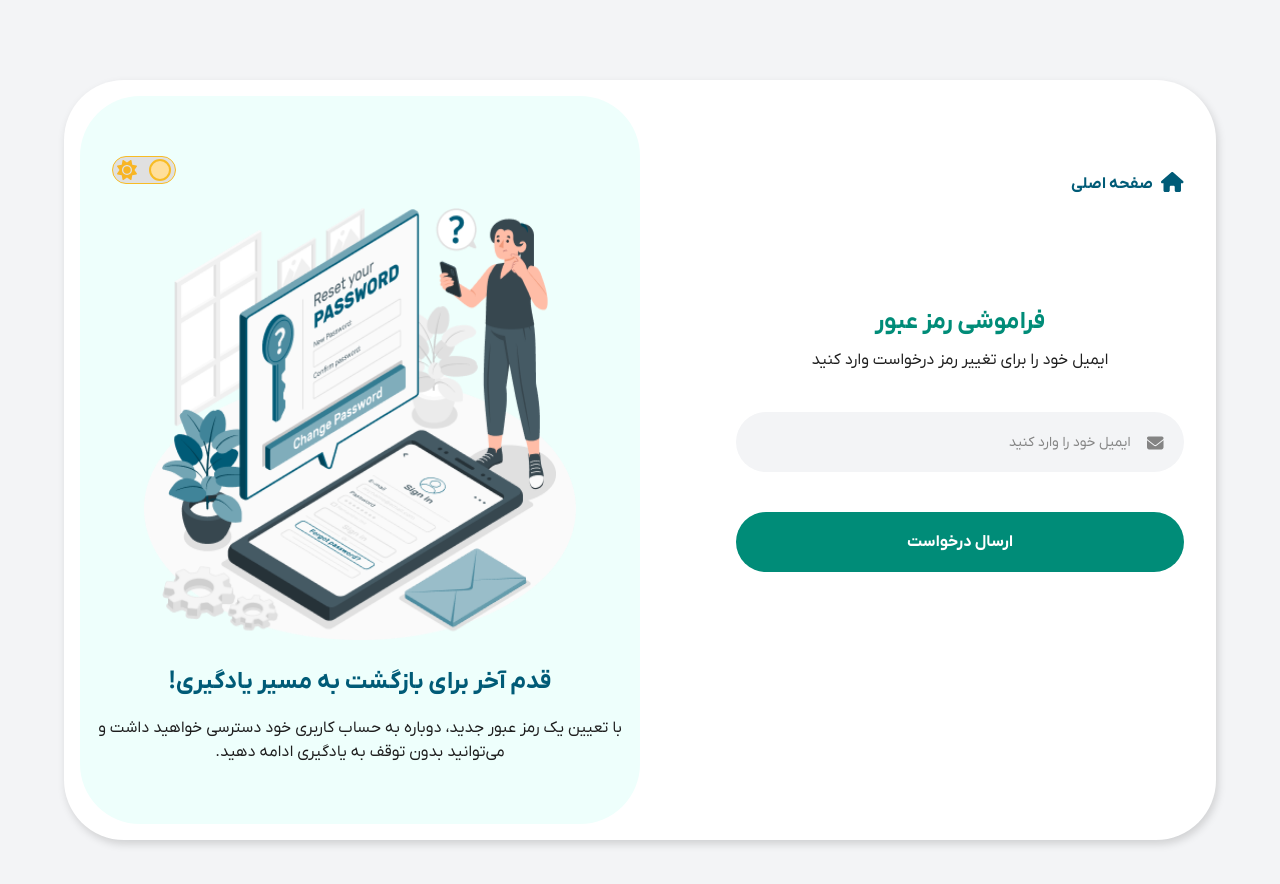
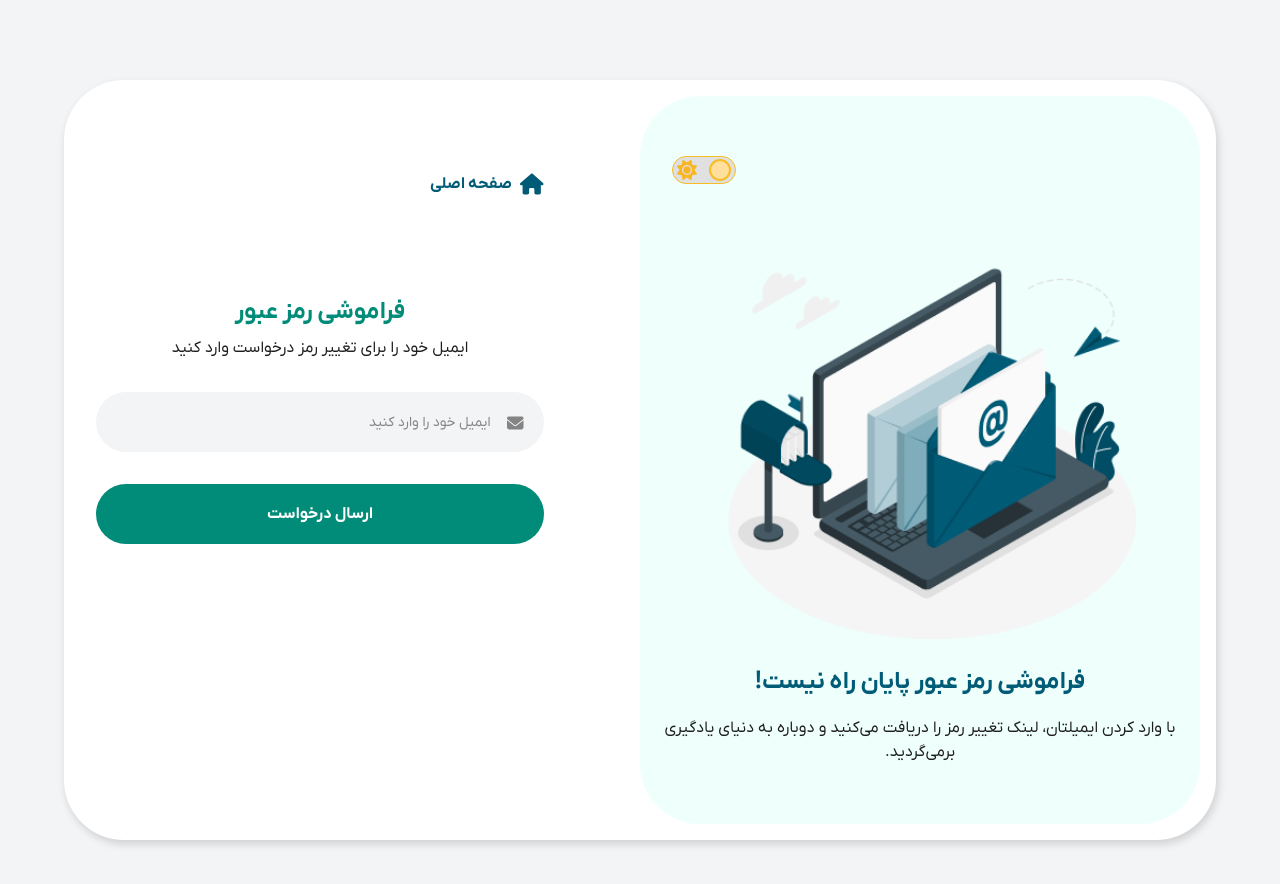
Before and after one commit to mahdiimnzr/Logic_Flow, a React (Vite) app: page /Auth/ResetPassword/ResetPassInFormation in a window 1280 px wide. Shown: the top 884 px of the page. Built offline with nearby package versions, Linux system fonts and the light colour scheme.

Commit message:
feature/auth: bind reset password to api

```diff
--- a/package.json
+++ b/package.json
@@ -11,6 +11,7 @@
   },
   "dependencies": {
     "@fontsource-variable/geist": "^5.2.9",
+    "@reduxjs/toolkit": "^2.12.0",
     "@tailwindcss/vite": "^4.3.0",
     "@tanstack/react-query": "^5.100.14",
     "axios": "^1.16.1",
@@ -18,12 +19,15 @@
     "clsx": "^2.1.1",
     "debounce": "^3.0.0",
     "formik": "^2.4.9",
+    "i18next": "^26.3.0",
     "input-otp": "^1.4.2",
     "lucide-react": "^1.16.0",
     "radix-ui": "^1.4.3",
     "react": "^19.2.6",
     "react-dom": "^19.2.6",
+    "react-i18next": "^17.0.8",
     "react-parallax-tilt": "^1.7.328",
+    "react-redux": "^9.3.0",
     "react-router-dom": "^7.15.1",
     "react-toastify": "^11.1.0",
     "shadcn": "^4.8.1",
--- a/src/app/AppProvider.jsx
+++ b/src/app/AppProvider.jsx
@@ -5,11 +5,14 @@ import router from "./router/routes";
 import { Bounce, ToastContainer } from "react-toastify";
 import queryClient from "@/config/queryClient";
 import ThemeContext from "./context/ThemeContext";
+import { Provider } from "react-redux";
+import store from "./store/store";
 
 const AppProvider = () => {
   const [theme, setTheme] = useState(false);
   return (
     <Suspense fallback={<div>IsLoading</div>}>
+      <Provider store={store}>
         <QueryClientProvider client={queryClient}>
           <ThemeContext.Provider value={{ theme, setTheme }}>
             <div
@@ -36,6 +39,7 @@ const AppProvider = () => {
             </div>
           </ThemeContext.Provider>
         </QueryClientProvider>
+      </Provider>
     </Suspense>
   );
 };
--- a/src/app/router/auth.route.jsx
+++ b/src/app/router/auth.route.jsx
@@ -29,7 +29,7 @@ const authRoute = [
             element: <ResetPassInFormation />,
           },
           {
-            path: "/Auth/ResetPassword/NewPassword/:veriFyCode",
+            path: "/Auth/ResetPassword/NewPassword/:verifyCode",
             element: <NewPassword />,
           },
         ],
--- /dev/null
+++ b/src/app/store/actions.js
@@ -0,0 +1,3 @@
+import authSlice from "./slices/authSlice";
+
+export const { updateResetPass } = authSlice.actions;
--- /dev/null
+++ b/src/app/store/slices/authSlice.js
@@ -0,0 +1,17 @@
+import { createSlice } from "@reduxjs/toolkit";
+
+const authSlice = createSlice({
+  name: "authSlice",
+  initialState: {
+    resetPass: {
+      gmail: "",
+    },
+  },
+  reducers: {
+    updateResetPass: (state, action) => {
+      state.resetPass.gmail = action.payload;
+    },
+  },
+});
+
+export default authSlice;
--- /dev/null
+++ b/src/app/store/store.js
@@ -0,0 +1,8 @@
+import { configureStore } from "@reduxjs/toolkit";
+import authSlice from "./slices/authSlice";
+
+const store = configureStore({
+  reducer: { authSlice: authSlice.reducer },
+});
+
+export default store;
--- a/src/components/organisms/auth/Login.jsx
+++ b/src/components/organisms/auth/Login.jsx
@@ -11,7 +11,9 @@ const Login = () => {
   const [whichStep, setWhichStep] = useState("Step1");
   const [SignUpParams, setSignUpParams] = useState({ phoneOrGmail: "" });
   return (
-    <div className={`w-full flex flex-col md:flex-row p-4 justify-end xl:gap-24 lg:gap-15 md:gap-6 gap-10`}>
+    <div
+      className={`w-full flex flex-col md:flex-row p-4 justify-end xl:gap-24 lg:gap-15 md:gap-6 gap-10`}
+    >
       <div
         className={`h-full lg:w-4/10 md:w-5/10 w-full flex flex-col justify-between`}
       >
@@ -31,7 +33,7 @@ const Login = () => {
         )}
       </div>
       <div
-        className={`md:w-5/10 px-8 lg:py-15 md:py-10 py-5 bg-light-green relative md:rounded-[60px] rounded-[30px] flex flex-col items-center gap-6 text-center`}
+        className={`md:w-5/10 px-8 lg:py-15 md:py-10 py-5 bg-light-green relative md:rounded-[60px] rounded-[30px] md:flex hidden flex-col items-center gap-6 text-center`}
       >
         <ThemeSlide
           theme={theme}
--- a/src/components/organisms/auth/Register.jsx
+++ b/src/components/organisms/auth/Register.jsx
@@ -28,7 +28,7 @@ const Register = () => {
         )}
       </div>
       <div
-        className={`md:w-5/10 px-8 lg:py-15 md:py-10 py-5 bg-light-green relative md:rounded-[60px] rounded-[30px] flex flex-col items-center gap-6 text-center`}
+        className={`md:w-5/10 px-8 lg:py-15 md:py-10 py-5 bg-light-green relative md:rounded-[60px] rounded-[30px] md:flex hidden flex-col items-center gap-6 text-center`}
       >
         <ThemeSlide
           theme={theme}
--- a/src/components/organisms/auth/ResetPassword.jsx
+++ b/src/components/organisms/auth/ResetPassword.jsx
@@ -3,29 +3,33 @@ import ThemeSlide from "@/components/molecules/theme/ThemeSlide";
 import ResetPassword1 from "../../../assets/images/Reset Password1.png";
 import ResetPassword2 from "../../../assets/images/Reset Password2.png";
 import { useContext } from "react";
-
 import { Outlet, useLocation } from "react-router-dom";
 
 const ResetPassword = () => {
   const { theme, setTheme } = useContext(ThemeContext);
   const { pathname } = useLocation();
-  // const [SignUpParams, setSignUpParams] = useState({});
   return (
-    <div className="  w-full flex flex-col md:flex-row  p-4 justify-end xl:gap-24 lg:gap-20 md:gap-15 gap-3">
-      <div className={`h-full md:w-4/10 w-full flex flex-col justify-between`}>
+    <div
+      className={`w-full flex flex-col md:flex-row-reverse p-4 justify-end xl:gap-24 lg:gap-15 md:gap-6 gap-10`}
+    >
+      <div
+        className={`h-full lg:w-4/10 md:w-5/10 w-full flex flex-col justify-between`}
+      >
         <Outlet />
       </div>
       <div
-        className={` md:w-5/10 px-8 py-15 bg-light-green relative rounded-[60px] flex flex-col items-center gap-6`}
+        className={`md:w-5/10 px-8 lg:py-15 md:py-10 py-5 bg-light-green relative md:rounded-[60px] rounded-[30px] md:flex flex-col items-center gap-6 text-center hidden`}
       >
         <ThemeSlide
           theme={theme}
           setTheme={setTheme}
-          className={`self-end h-7`}
+          className={`self-end md:flex hidden`}
         />
         <img
           src={
-            pathname == "/Auth/ResetPassword" ? ResetPassword1 : ResetPassword2
+            pathname == "/Auth/ResetPassword/ResetPassInFormation"
+              ? ResetPassword1
+              : ResetPassword2
           }
           className={`xl:size-108 lg:size-78 md:size-55`}
         />
@@ -33,14 +37,14 @@ const ResetPassword = () => {
           <h2
             className={`text-green-dark xl:text-[24px] lg:text-[20px] md:text-[16px] font-bold  `}
           >
-            {pathname == "/Auth/ResetPassword"
+            {pathname == "/Auth/ResetPassword/ResetPassInFormation"
               ? "فراموشی رمز عبور پایان راه نیست!"
               : "قدم آخر برای بازگشت به مسیر یادگیری!"}
           </h2>
           <p
             className={`text-default-black xl:text-[16px] lg:text-[15px] md:text-[13px] xl:w-132.5 md:w-80 text-center`}
           >
-            {pathname == "/Auth/ResetPassword"
+            {pathname == "/Auth/ResetPassword/ResetPassInFormation"
               ? " با وارد کردن ایمیلتان، لینک تغییر رمز را دریافت می‌کنید و دوباره به دنیای یادگیری برمی‌گردید."
               : " با تعیین یک رمز عبور جدید، دوباره به حساب کاربری خود دسترسی خواهید داشت و می‌توانید بدون توقف به یادگیری ادامه دهید."}
           </p>
--- a/src/components/organisms/auth/ResetPassword/ResetPassInFormation.jsx
+++ b/src/components/organisms/auth/ResetPassword/ResetPassInFormation.jsx
@@ -7,20 +7,29 @@ import Button from "../../../atoms/Buttons/Button";
 import EmailIcon from "@/core/icons/EmailIcon";
 import { ResetPassInFormations } from "@/core/services/api/auth/auth.service";
 import { toast } from "react-toastify";
+import ThemeSlide from "@/components/molecules/theme/ThemeSlide";
+import { useContext } from "react";
+import ThemeContext from "@/app/context/ThemeContext";
+import { useDispatch } from "react-redux";
+import { updateResetPass } from "@/app/store/actions";
 
 const validationSchema = Yup.object({
-  phoneOrGmail: Yup.string().required("ایمیل وارد شده معتبر نیست!"),
+  email: Yup.string()
+    .trim()
+    .email("ایمیل وارد شده معتبر نیست!")
+    .required("ایمیل وارد شده معتبر نیست!"),
 });
 const ResetPassInFormation = () => {
   const navigate = useNavigate();
-
+  const dispatch = useDispatch();
+  const { theme, setTheme } = useContext(ThemeContext);
   const handleSubmit = async (value) => {
     const response = await ResetPassInFormations(value);
     if (response.data.success) {
-      toast.success("حساب کاربری شما با موفقیت ایجاد شد.");
-      navigate("/Auth/ResetPassword/NewPassword/:veriFyCode", {
-        state: value.email,
-      });
+      toast.success(response.data.message);
+      navigate("/Auth/ResetPassword/NewPassword/000000");
+      dispatch(updateResetPass(value.email));
+      localStorage.setItem("email", JSON.stringify(value.email));
     } else {
       toast.error(response.data.message);
     }
@@ -39,41 +48,48 @@ const ResetPassInFormation = () => {
       {({ errors }) => (
         <Form>
           <div
-            className={`flex flex-col xl:gap-27 lg:gap-23 gap-12 md:pt-19 pt-8`}
+            className={`flex flex-col xl:gap-25 lg:gap-20 sm:gap-15 gap-10 xl:pt-19 lg:pt-15 md:pt-10 pt-2`}
           >
-            <Link to={"/"} className={`flex gap-2 cursor-pointer`}>
-              <HomeIcon />
-              <span className={`text-green-dark text-3.5 font-bold`}>
+            <div className={`flex items-center justify-between w-full`}>
+              <Link to={"/"} className={`flex gap-2`}>
+                <HomeIcon className={`xl:size-6 sm:size-5 size-4`} />
+                <p
+                  className={`text-green-dark xl:text-base sm:text-[14px] text-[12px] font-bold`}
+                >
                   صفحه اصلی
-              </span>
+                </p>
               </Link>
-            <div className={`flex flex-col gap-10`}>
-              <div className={`flex flex-col gap-2 text-center cursor-pointer`}>
-                {" "}
+              <ThemeSlide
+                theme={theme}
+                setTheme={setTheme}
+                className={`flex md:hidden`}
+              />
+            </div>
+            <div className={`flex flex-col xl:gap-8 lg:gap-4 gap-5`}>
+              <div className={`flex flex-col gap-2 text-center`}>
                 <span
-                  className={`text-green-primary xl:text-[24px] lg:text-[20px] md:text-[16px] font-bold `}
+                  className={`text-green-primary xl:text-2xl lg:text-[18px] md:text-base text-[14px] font-bold text-center`}
                 >
                   فراموشی رمز عبور
                 </span>
                 <span
-                  className={`xl:text-[16px] lg:text-[15px] md:text-[14px] text-default-black`}
+                  className={`xl:text-[16px] lg:text-[15px] md:text-[14px] text-[12px] text-default-black`}
                 >
                   ایمیل خود را برای تغییر رمز درخواست وارد کنید
                 </span>
               </div>
-              <div className={`flex flex-col gap-10 `}>
               <FormInput
                 icon={<EmailIcon />}
-                  error={errors.phoneOrGmail}
-                  name={"phoneOrGmail"}
+                error={errors?.email}
+                name={"email"}
                 type={"text"}
                 placeholder={"ایمیل خود را وارد کنید"}
+                className={`xl:h-15! lg:h-13! md:h-11! sm:h-13! h-11!`}
+                errorMessageClassName={`lg:text-[14px]! text-[12px]!`}
               />
-              </div>
-
               <Button
                 color={"authBtn"}
-                className={`h-15 xl:text-[16px] lg:text-[15px] md:text-[14px] `}
+                className={`xl:h-15 lg:h-13 h-11 xl:text-base! lg:text-[14px]! text-[12px]!`}
               >
                 ارسال درخواست
               </Button>
--- a/src/core/services/api/auth/auth.service.js
+++ b/src/core/services/api/auth/auth.service.js
@@ -8,6 +8,7 @@ export const sendVerifyRegister = (params) =>
 export const verifyMessageRegister = (params) =>
   postParams(`Sign/VerifyMessage`, params);
 export const completeRegister = (params) => postParams(`Sign/Register`, params);
-
 export const ResetPassInFormations = (params) =>
   postParams(`Sign/ForgetPassword`, params);
+export const ResetPassNewPass = (params) =>
+  postParams(`Sign/Reset`, params);
```
Also changed, not shown: src/components/organisms/auth/ResetPassword/NewPassword.jsx (+46 -19 lines), 1 other file (tests, documents, lock files or other folders). Lines whose indentation alone changed are shown as unchanged.
